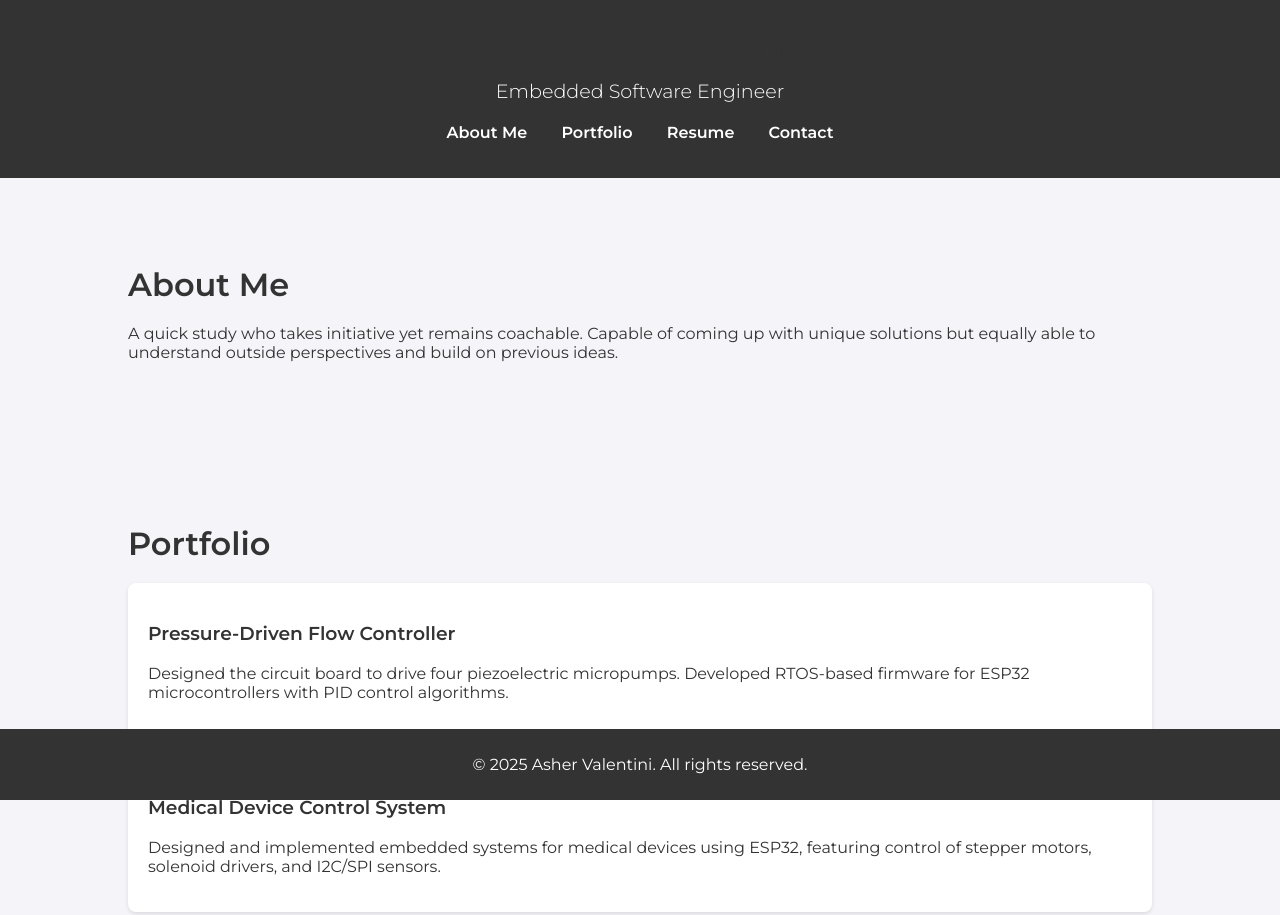
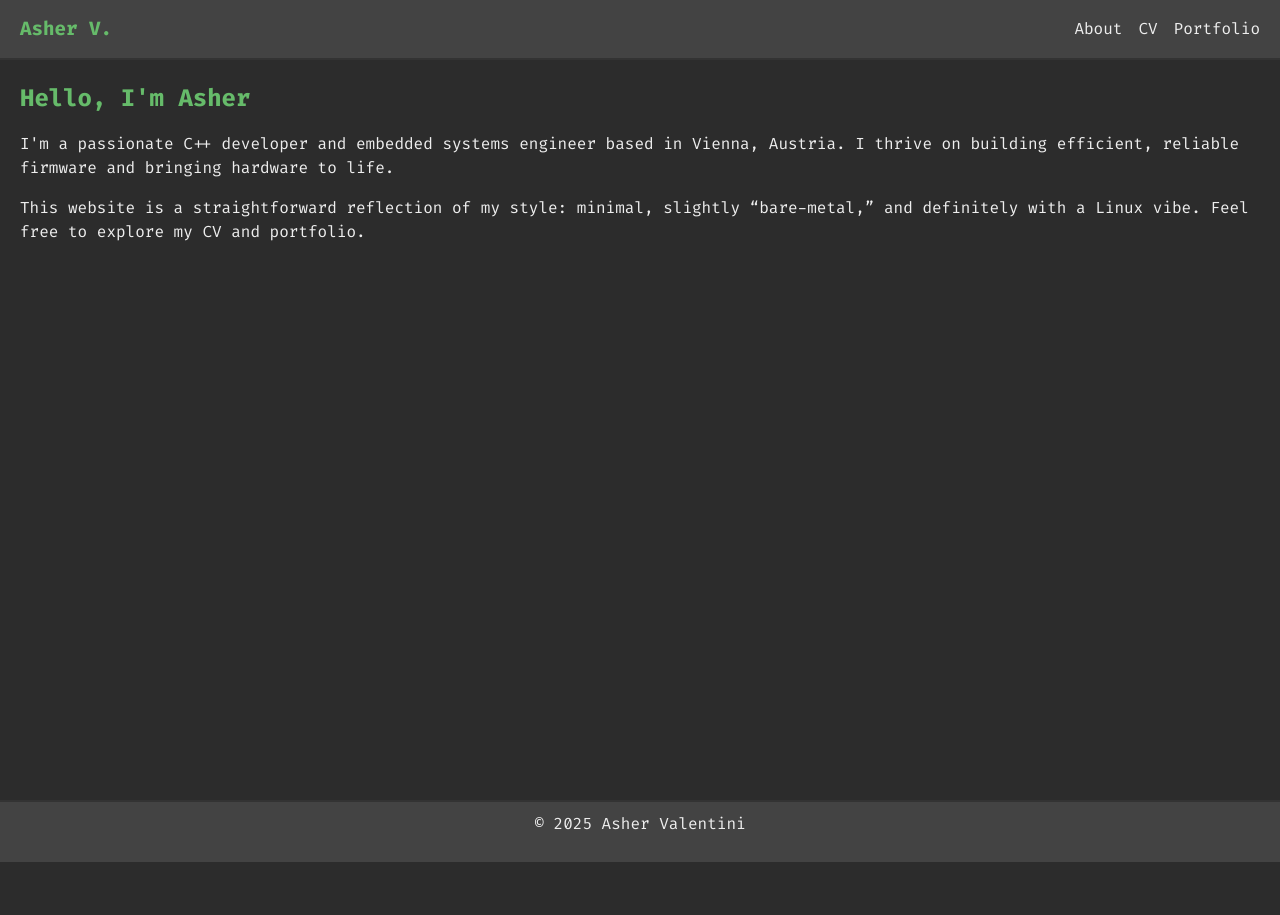
Before and after one commit to AsherValentini/asher-portfolio, a plain HTML site: page index.html in a window 1280 px wide. Shown: the top 915 px of the page. After the commit the page ends 862 px from the top, so only its background shows below. Drawn offline with Linux system fonts and the light colour scheme.

Commit message:
trying new layout

```diff
--- a/index.html
+++ b/index.html
@@ -1,74 +1,49 @@
 <!DOCTYPE html>
 <html lang="en">
 <head>
-    <meta charset="UTF-8">
-    <meta name="viewport" content="width=device-width, initial-scale=1.0">
-    <meta http-equiv="X-UA-Compatible" content="ie=edge">
-    <title>Asher Valentini Portfolio</title>
-    <link rel="stylesheet" href="style.css">
-    <link href="https://fonts.googleapis.com/css2?family=Montserrat:wght@300;400;600&display=swap" rel="stylesheet">
+  <meta charset="UTF-8" />
+  <meta name="description" content="Asher Valentini - Developer, Engineer">
+  <meta name="viewport" content="width=device-width, initial-scale=1.0" />
+  <title>Asher Valentini | About</title>
+  <link rel="stylesheet" href="style.css" />
 </head>
 <body>
+
+  <!-- Header / Navbar -->
   <header>
-        <div class="container">
-            <h1>Asher Valentini</h1>
-            <p>Embedded Software Engineer</p>
+    <div class="logo">Asher V.</div>
     <nav>
       <ul>
-                    <li><a href="#about">About Me</a></li>
-                    <li><a href="#portfolio">Portfolio</a></li>
-                    <li><a href="#resume">Resume</a></li>
-                    <li><a href="#contact">Contact</a></li>
+        <li><a href="index.html">About</a></li>
+        <li><a href="cv.html">CV</a></li>
+        <li><a href="portfolio.html">Portfolio</a></li>
       </ul>
     </nav>
-        </div>
   </header>
 
-    <section id="about" class="section">
-        <div class="container">
-            <h2>About Me</h2>
-            <p>A quick study who takes initiative yet remains coachable. Capable of coming up with unique solutions but equally able to understand outside perspectives and build on previous ideas.</p>
-        </div>
+  <!-- Main Content -->
+  <main>
+    <section>
+      <h1 class="section-title">Hello, I'm Asher</h1>
+      <p>
+        I'm a passionate C++ developer and embedded systems engineer
+        based in Vienna, Austria. I thrive on building efficient,
+        reliable firmware and bringing hardware to life.
+      </p>
+      <p>
+        This website is a straightforward reflection of my style:
+        minimal, slightly “bare-metal,” and definitely with a Linux
+        vibe. Feel free to explore my CV and portfolio.
+      </p>
     </section>
+  </main>
 
-    <section id="portfolio" class="section">
-        <div class="container">
-            <h2>Portfolio</h2>
-            <div class="project">
-                <h3>Pressure-Driven Flow Controller</h3>
-                <p>Designed the circuit board to drive four piezoelectric micropumps. Developed RTOS-based firmware for ESP32 microcontrollers with PID control algorithms.</p>
-            </div>
-            <div class="project">
-                <h3>Medical Device Control System</h3>
-                <p>Designed and implemented embedded systems for medical devices using ESP32, featuring control of stepper motors, solenoid drivers, and I2C/SPI sensors.</p>
-            </div>
-        </div>
-    </section>
+  <!-- Footer -->
+  <footer>
+    <p>&copy; 2025 Asher Valentini</p>
+  </footer>
 
-    <section id="resume" class="section">
-        <div class="container">
-            <h2>Resume</h2>
-            <p><strong>Education:</strong> BEng Mechatronic (Honors), University of Stellenbosch, RSA, 2018 – 2022</p>
-            <p><strong>Experience:</strong></p>
-            <ul>
-                <li><strong>Embedded Software Engineer, Cellectric BioSciences (2023 – Present)</strong></li>
-                <li><strong>Mechatronic Engineer, BlackGold.Earth (2021 – 2022)</strong></li>
-            </ul>
-        </div>
-    </section>
-
-    <section id="contact" class="section">
-        <div class="container">
-            <h2>Contact</h2>
-            <p>Email: <a href="mailto:ashermvalentini@gmail.com">ashermvalentini@gmail.com</a></p>
-            <p>Phone: +43 660 827 1605</p>
-        </div>
-    </section>
-
-    <footer>
-        <div class="container">
-            <p>&copy; 2025 Asher Valentini. All rights reserved.</p>
-        </div>
-    </footer>
+  <!-- JS Script -->
+  <script src="script.js"></script>
 </body>
 </html>
--- /dev/null
+++ b/script.js
@@ -0,0 +1,6 @@
+/* script.js */
+
+// Optional: You can add small interactions (like toggling a theme mode,
+// or hamburger menu for mobile). For now, we’ll just keep it minimal.
+
+console.log("Hello from script.js - website loaded.");
--- a/style.css
+++ b/style.css
@@ -1,105 +1,121 @@
-/* Global Styles */
-body {
-    font-family: 'Montserrat', sans-serif;
-    margin: 0;
-    padding: 0;
-    background-color: #f4f4f9;
-    color: #333;
+/* style.css */
+
+/* -------------------------------------------------- */
+/*   FONT IMPORTS (OPTIONAL, but can look good)       */
+/*   You can use a programmer style font, e.g.        */
+/*   Fira Code, Inconsolata, Roboto Mono, etc.        */
+/* -------------------------------------------------- */
+@import url('https://fonts.googleapis.com/css2?family=Fira+Code:wght@400;700&display=swap');
+
+/* -------------------------------------------------- */
+/*   ROOT VARIABLES: Tweak these to get the charcoal  */
+/*   and off-white vibe you like                      */
+/* -------------------------------------------------- */
+:root {
+  --bg-color: #2c2c2c;        /* Dark charcoal background */
+  --bg-alt: #434343;          /* Slightly lighter dark area */
+  --text-color: #eeeeee;      /* Off-white text */
+  --accent-color: #66bb6a;    /* Example: a soft green accent */
+  --link-hover-color: #88c080;/* Slight hover accent */
+  --header-height: 60px;
+  --font-main: 'Fira Code', monospace; /* Programmer style font */
 }
 
-h1, h2, h3 {
-    color: #333;
+/* -------------------------------------------------- */
+/*   RESET                                             */
+/* -------------------------------------------------- */
+* {
+  margin: 0;
+  padding: 0;
+  box-sizing: border-box;
 }
 
-a {
-    text-decoration: none;
-    color: #007BFF;
+/* -------------------------------------------------- */
+/*   BODY                                              */
+/* -------------------------------------------------- */
+body {
+  font-family: var(--font-main);
+  background-color: var(--bg-color);
+  color: var(--text-color);
+  line-height: 1.5;
 }
 
-ul {
-    list-style: none;
-    padding: 0;
+/* -------------------------------------------------- */
+/*   HEADER / NAV                                      */
+/* -------------------------------------------------- */
+header {
+  position: fixed;
+  top: 0;
+  width: 100%;
+  height: var(--header-height);
+  background-color: var(--bg-alt);
+  display: flex;
+  align-items: center;
+  justify-content: space-between;
+  padding: 0 20px;
+  z-index: 10;
+  border-bottom: 2px solid #333;
 }
 
-/* Header Styles */
-header {
-    background-color: #333;
-    color: white;
-    padding: 20px 0;
-    text-align: center;
-}
-
-header h1 {
-    margin: 0;
-    font-size: 2.5rem;
-}
-
-header p {
-    margin: 10px 0;
-    font-size: 1.2rem;
-    font-weight: 300;
+header .logo {
+  font-weight: bold;
+  font-size: 1.2rem;
+  color: var(--accent-color);
 }
 
 nav ul {
-    margin-top: 20px;
+  display: flex;
+  list-style: none;
+  gap: 1rem;
 }
 
-nav ul li {
-    display: inline;
-    margin: 0 15px;
+nav a {
+  text-decoration: none;
+  color: var(--text-color);
+  transition: color 0.2s ease;
 }
 
-nav ul li a {
-    color: white;
-    font-weight: 600;
+nav a:hover {
+  color: var(--link-hover-color);
 }
 
-/* Section Styles */
-.section {
-    padding: 60px 0;
+/* -------------------------------------------------- */
+/*   MAIN CONTENT WRAPPER                              */
+/* -------------------------------------------------- */
+main {
+  margin-top: var(--header-height);
+  padding: 20px;
+  min-height: calc(100vh - var(--header-height));
 }
 
-.container {
-    width: 80%;
-    margin: 0 auto;
+/* -------------------------------------------------- */
+/*   FOOTER                                            */
+/* -------------------------------------------------- */
+footer {
+  text-align: center;
+  padding: 10px 0;
+  background-color: var(--bg-alt);
+  border-top: 2px solid #333;
 }
 
-h2 {
-    font-size: 2rem;
-    margin-bottom: 20px;
+/* -------------------------------------------------- */
+/*   UTILITY CLASSES                                   */
+/* -------------------------------------------------- */
+.section-title {
+  font-size: 1.5rem;
+  margin-bottom: 1rem;
+  color: var(--accent-color);
 }
 
-.project {
-    background-color: white;
-    padding: 20px;
-    margin-bottom: 20px;
-    border-radius: 8px;
-    box-shadow: 0 2px 4px rgba(0, 0, 0, 0.1);
+p {
+  margin-bottom: 1rem;
 }
 
-/* Footer Styles */
-footer {
-    background-color: #333;
-    color: white;
-    text-align: center;
-    padding: 10px 0;
-    position: fixed;
-    bottom: 0;
-    width: 100%;
+/* Example card style if you want to use it somewhere */
+.card {
+  background-color: #3a3a3a;
+  padding: 1rem;
+  margin-bottom: 1rem;
+  border-radius: 4px;
+  border-left: 3px solid var(--accent-color);
 }
-
-/* Responsive Styles */
-@media (max-width: 768px) {
-    .container {
-        width: 90%;
-    }
-
-    header h1 {
-        font-size: 2rem;
-    }
-
-    nav ul li {
-        display: block;
-        margin: 10px 0;
-    }
-}
```
Also changed, not shown: cv.html (added, +133 -0 lines), portfolio.html (added, +66 -0 lines). Lines whose indentation alone changed are shown as unchanged.
